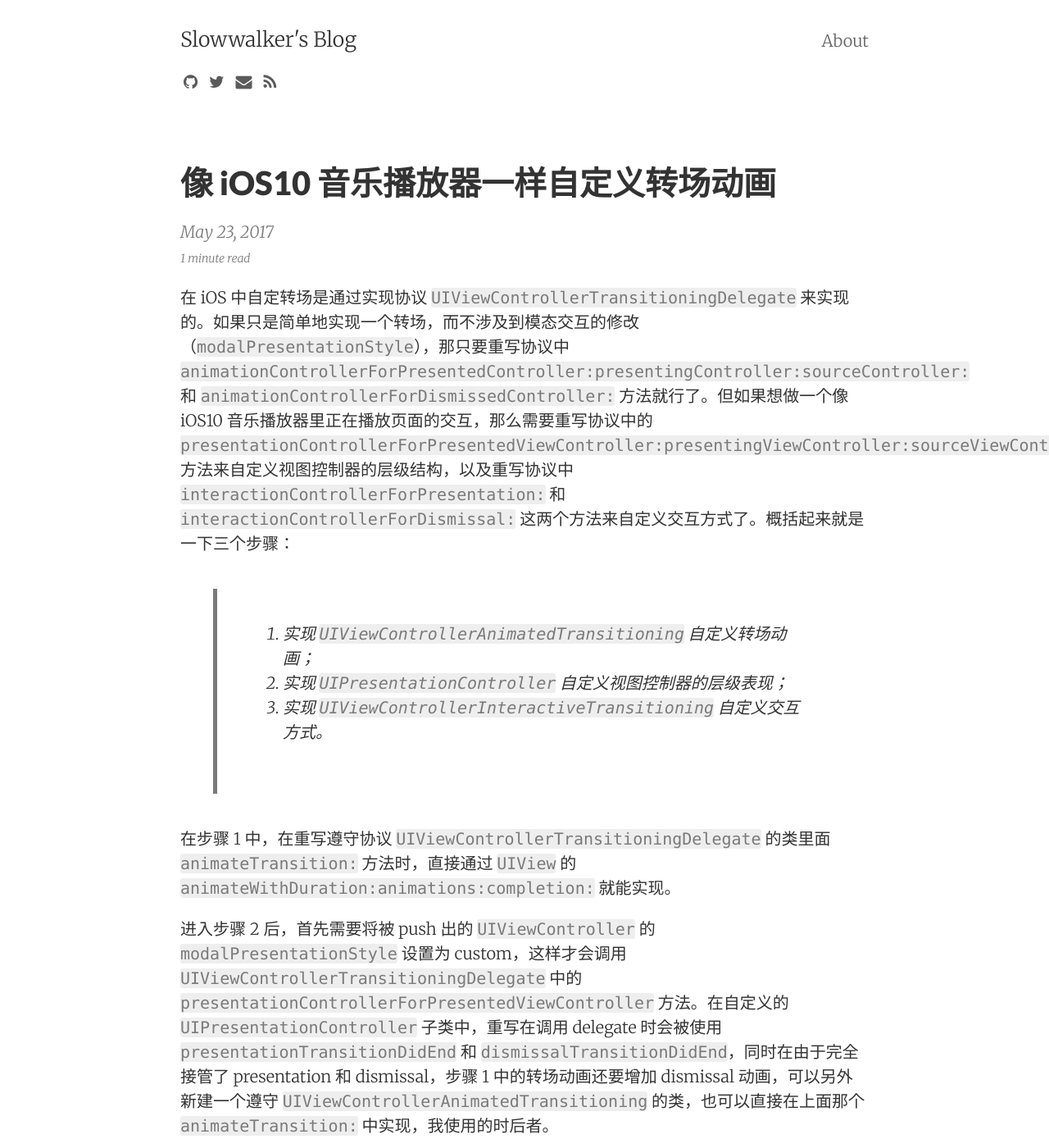
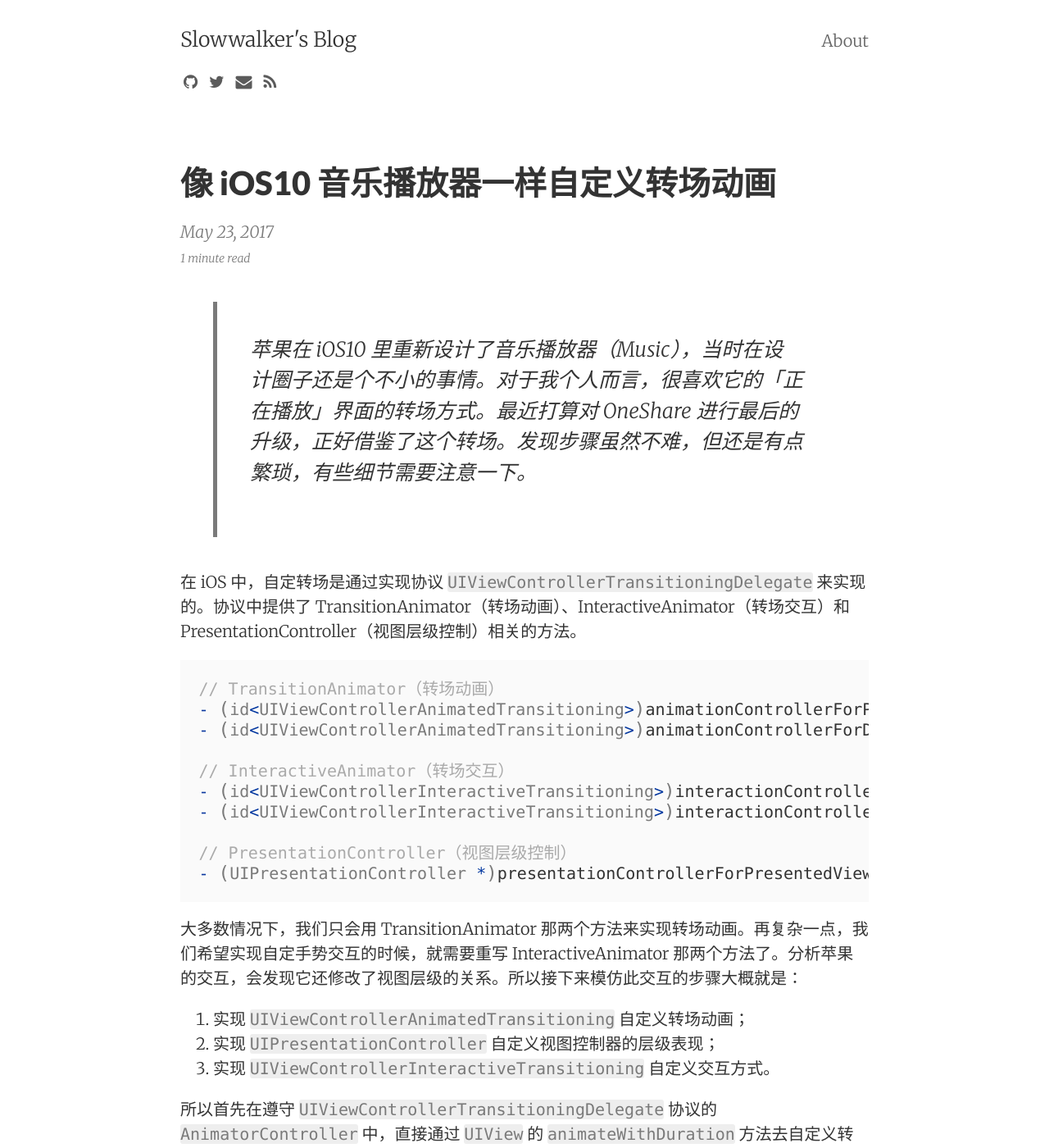
Before and after one commit to fyl00/fyl00.github.io, a Jekyll site: the page built from _posts/2017-05-23-iOS10-music-modal-style.md, in a window 1280 px wide and 1400 px high. Shown: the whole window at 82% size. Built offline with Jekyll 4.4.1, drawn with Linux system fonts in a browser that asks for light colours; nearby versions of some CDN libraries; some of the changed text lies outside the part shown.

Commit message:
Updated post

````diff
--- a/_posts/2017-05-23-iOS10-music-modal-style.md
+++ b/_posts/2017-05-23-iOS10-music-modal-style.md
@@ -6,60 +6,74 @@ summary:    OneShare2.0 版的设计里面，编辑界面的转场参考了 iOS1
 categories: iOS
 ---
 
-在 iOS 中自定转场是通过实现协议 `UIViewControllerTransitioningDelegate` 来实现的。如果只是简单地实现一个转场，而不涉及到模态交互的修改（`modalPresentationStyle`），那只要重写协议中 `animationControllerForPresentedController:presentingController:sourceController:` 和 `animationControllerForDismissedController:` 方法就行了。但如果想做一个像 iOS10 音乐播放器里正在播放页面的交互，那么需要重写协议中的 `presentationControllerForPresentedViewController:presentingViewController:sourceViewController:` 方法来自定义视图控制器的层级结构，以及重写协议中 `interactionControllerForPresentation:` 和 `interactionControllerForDismissal:` 这两个方法来自定义交互方式了。概括起来就是一下三个步骤：
+> 苹果在 iOS10 里重新设计了音乐播放器（Music），当时在设计圈子还是个不小的事情。对于我个人而言，很喜欢它的「正在播放」界面的转场方式。最近打算对 OneShare 进行最后的升级，正好借鉴了这个转场。发现步骤虽然不难，但还是有点繁琐，有些细节需要注意一下。
 
-> 1. 实现 `UIViewControllerAnimatedTransitioning` 自定义转场动画；
-> 2. 实现 `UIPresentationController` 自定义视图控制器的层级表现；
-> 3. 实现 `UIViewControllerInteractiveTransitioning` 自定义交互方式。
+在 iOS 中，自定转场是通过实现协议 `UIViewControllerTransitioningDelegate` 来实现的。协议中提供了 TransitionAnimator（转场动画）、InteractiveAnimator（转场交互）和 PresentationController（视图层级控制）相关的方法。
 
-在步骤 1 中，在重写遵守协议 `UIViewControllerTransitioningDelegate` 的类里面 `animateTransition:` 方法时，直接通过 `UIView` 的 `animateWithDuration:animations:completion:` 就能实现。
+```objective-c
+// TransitionAnimator（转场动画）
+- (id<UIViewControllerAnimatedTransitioning>)animationControllerForPresentedController:(UIViewController *)presented presentingController:(UIViewController *)presenting sourceController:(UIViewController *)source;
+- (id<UIViewControllerAnimatedTransitioning>)animationControllerForDismissedController:(UIViewController *)dismissed;
 
-进入步骤 2 后，首先需要将被 push 出的 `UIViewController` 的 `modalPresentationStyle` 设置为 custom，这样才会调用 `UIViewControllerTransitioningDelegate` 中的 `presentationControllerForPresentedViewController` 方法。在自定义的 `UIPresentationController` 子类中，重写在调用 delegate 时会被使用 `presentationTransitionDidEnd` 和 `dismissalTransitionDidEnd`，同时在由于完全接管了 presentation 和 dismissal，步骤 1 中的转场动画还要增加 dismissal 动画，可以另外新建一个遵守 `UIViewControllerAnimatedTransitioning` 的类，也可以直接在上面那个 `animateTransition:` 中实现，我使用的时后者。
+// InteractiveAnimator（转场交互）
+- (id<UIViewControllerInteractiveTransitioning>)interactionControllerForPresentation:(id<UIViewControllerAnimatedTransitioning>)animator;
+- (id<UIViewControllerInteractiveTransitioning>)interactionControllerForDismissal:(id<UIViewControllerAnimatedTransitioning>)animator;
 
-```objectivec
+// PresentationController（视图层级控制）
+- (UIPresentationController *)presentationControllerForPresentedViewController:(UIViewController *)presented presentingViewController:(UIViewController *)presenting sourceViewController:(UIViewController *)source;
+```
+
+大多数情况下，我们只会用 TransitionAnimator 那两个方法来实现转场动画。再复杂一点，我们希望实现自定手势交互的时候，就需要重写 InteractiveAnimator 那两个方法了。分析苹果的交互，会发现它还修改了视图层级的关系。所以接下来模仿此交互的步骤大概就是：
+
+1. 实现 `UIViewControllerAnimatedTransitioning` 自定义转场动画；
+2. 实现 `UIPresentationController` 自定义视图控制器的层级表现；
+3. 实现 `UIViewControllerInteractiveTransitioning` 自定义交互方式。
+
+所以首先在遵守 `UIViewControllerTransitioningDelegate` 协议的 `AnimatorController` 中，直接通过 `UIView` 的 `animateWithDuration` 方法去自定义转场动画即可，这一步并没什么难度。
+
+接下来实现视图层级控制之前，首先需要将被推出的视图（这里是 `ModalViewController`）的 `modalPresentationStyle` 设置为自定义（`UIModalPresentationCustom`）。这样才会调用协议中的 `presentationControllerForPresentedViewController` 方法。
+实现 `UIPresentationController` 时，由于它同时接管了转入（presentation）和转出（dismissal），所以要在步骤 1 的基础上增加一个转出动画。这时可以另外新建一个类来处理转出动画，也可以直接在上面那个 `animateTransition:` 中实现，我使用的时后者。
+
+```objective-c
 switch (self.transitionType) {
+
     case AnimatorDismiss: {
-
         [UIView animateWithDuration:[self transitionDuration:transitionContext]
                             animations:^{
-
                             // your animation
-
                             } completion:^(BOOL finished) {
                                 [transitionContext completeTransition:![transitionContext transitionWasCancelled]];
                             }];
         break;
     };
+
     case AnimatorPresent: {
         [[transitionContext containerView] addSubview:toViewController.view];
         // your variable
-
         [UIView animateWithDuration:[self transitionDuration:transitionContext]
                             animations:^{
-
                             // your animation
-
                         }completion:^(BOOL finished) {
                             [transitionContext completeTransition:![transitionContext transitionWasCancelled]];
         }];
-
         break;
     };
 }
 ```
 
-接下来就是自定义 `UIViewControllerInteractiveTransitioning` 子类实现步骤 3 中的滑动交互。由于这里使用的是常见下拉手势 `UIPanGestureRecognizer` 来关闭当前视图，所以是继承 InteractiveTransitioning 子类 `UIPercentDrivenInteractiveTransition`。实现 InteractiveTransitioning 之后再去重写 `interactionControllerForDismissal` 时，要注意在通过按钮而不是手势交互的时候，返回 `nil` ，不然步骤 1 中提到的 delegate 不会去调用 `animateTransition:`。
+最后就是实现交互了，因为是计划打算使用下拉手势，所以自定义的 `AnimatorInteractive` 是继承的 `UIPercentDrivenInteractiveTransition`，通过百分比来控制视图的动效。这里要注意在重写协议中的 `interactionControllerForDismissal` 方法时，不是通过手势转出的时候，要返回 `nil` ，否则协议不会去调用 `animateTransition:`。
 
-```objectivec
+```objective-c
 - (id<UIViewControllerInteractiveTransitioning>)interactionControllerForDismissal:(id<UIViewControllerAnimatedTransitioning>)animator {
     return self.dismissInteractor.interactionInProgress ? self.dismissInteractor : nil;
 }
 ```
 
-另外由于在转场中使用了 `CGAffineTransformMakeScale` 转入，所以在转出时，需要设置 `toViewController.view.transform = CGAffineTransformIdentity` 。这时候遇到了个麻烦，在使用下拉手势的时候，父视图在交互过程中，就已经完成整个变化，导致取消下拉的时候，也不会复原。因为没有找到解决办法，而且 iOS10 音乐播放器也在下拉的时候父试图也没有动效，所以猜测没有直接对解决办法，最后就[改成了音乐播放器这样的实现方式]（https://github.com/fyl00/iOSDemo/commit/29bf71ad557b6d2dc83f22f454780055e5622c4a）。
+另外由于在转场中使用了 `CGAffineTransformMakeScale` 转入，所以在转出时，需要设置 `toViewController.view.transform = CGAffineTransformIdentity` 。这时候遇到了个麻烦，在使用下拉手势的时候，父视图在交互过程中，就已经完成整个变化，导致取消下拉的时候，也不会复原。因为没有找到解决办法，仔细观察了下苹果的交互，发现也在下拉的时候父试图也没有动效，所以猜测没有直接解决办法，最后就[改成了音乐播放器这样的实现方式](https://github.com/fyl00/iOSDemo/commit/29bf71ad557b6d2dc83f22f454780055e5622c4a)。
 
+这里提一句在使用 Swift 实现的时候，iOS10 上通过下拉手势关闭试图没成功的时候，`ModalViewController` 可能不会复原，这可能是苹果在 iOS10 改了 `UIView.animateTransition` 实现的原因，用 `UIViewPropertyAnimator` 的 `runningPropertyAnimator` 方法替代就可以了，在[之前的一篇博客](http://blog.slowwalker.me/ios/2017/02/16/iOS-UIViewPropertyAnimator-UIView.animate/)中提到过。
 
 -----
-此文示例源代码：[iOS10ModelPresent](https://github.com/fyl00/iOSDemo/tree/master/iOS10ModelPresent)
+此文示例代码：[iOS10ModelPresent](https://github.com/fyl00/iOSDemo/tree/master/iOS10ModelPresent)
 
 参考链接：[Creating Custom UIViewController Transitions](https://www.raywenderlich.com/110536/custom-uiviewcontroller-transitions)
````
